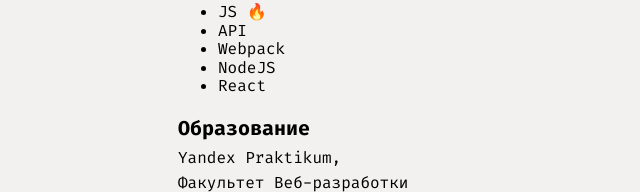
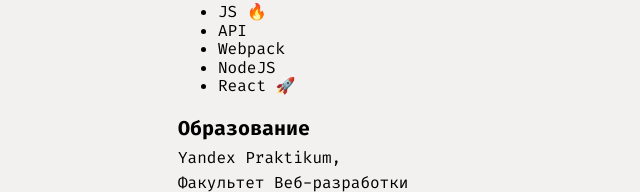
Before and after one commit to petushoque/kubasovalexei, a plain HTML site: page index.html in a window 1280 px wide. Shown: the part 978-1170 px from the top of the page, 0-640 px from the left. Drawn offline with Linux system fonts and the light colour scheme.

Commit message:
feat: about me

```diff
--- a/index.html
+++ b/index.html
@@ -51,7 +51,7 @@
         <li>API</li>
         <li>Webpack</li>
         <li>NodeJS</li>
-        <li>React</li>
+        <li>React &#128640;</li>
     </ul>
     <h3 class="subtitle">Образование</h2>
     <p class="resume__paragraph">Yandex Praktikum,</p>
```
